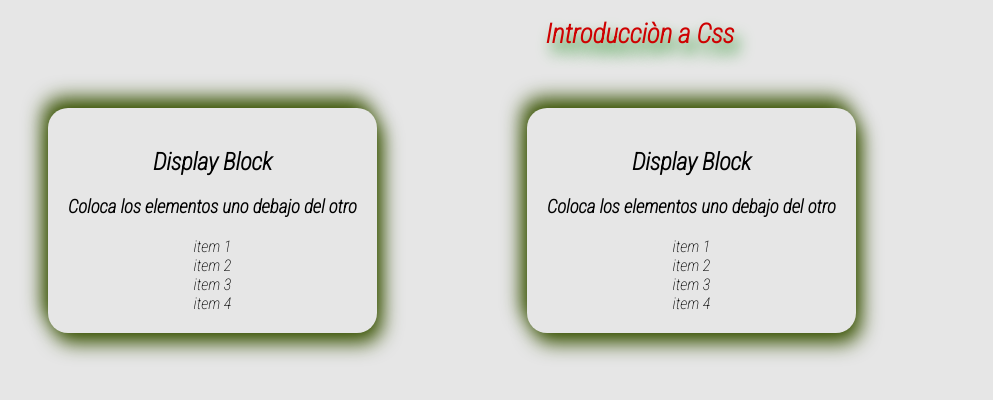
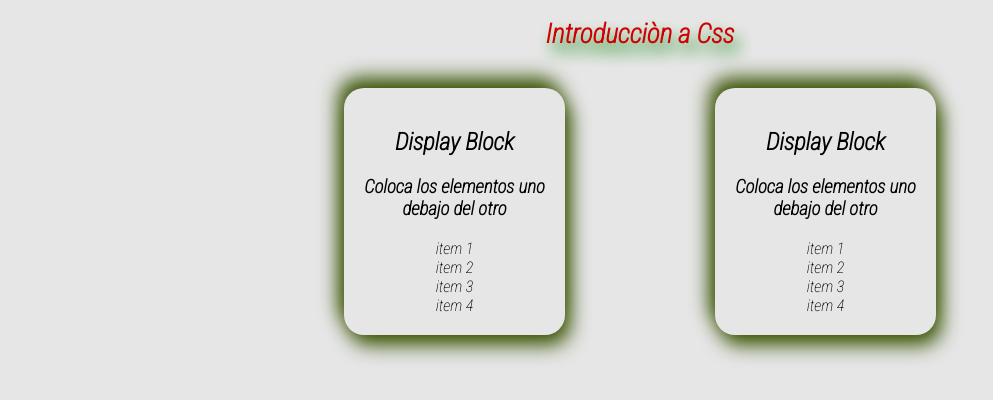
Before and after one commit to CamiloDevCol17/display, a plain HTML site: page index.html in a window 1280 px wide. Shown: the whole page, without its empty margins (0-993 px from the left). Drawn offline with Linux system fonts and the light colour scheme; files that its build step writes are made by us from their sources.

Commit message:
Update style.css
mejora en code css padding-right: 25% en el contenedor_tarjeta

```diff
--- a/style.css
+++ b/style.css
@@ -25,7 +25,7 @@
     margin: 20px;
     padding: 20px;
     display: inline-flex;
-
+    padding: 0 25% ;
 }
 .contenedor_tarjeta .tarjeta .contenido-tarjeta span{
     display: block;
@@ -39,6 +39,7 @@
     border-radius: 20px;
     text-align: center;
 
+
 }
 .contenedor_tarjeta .tarjeta:first-child{
     margin-right: 150px;
```
